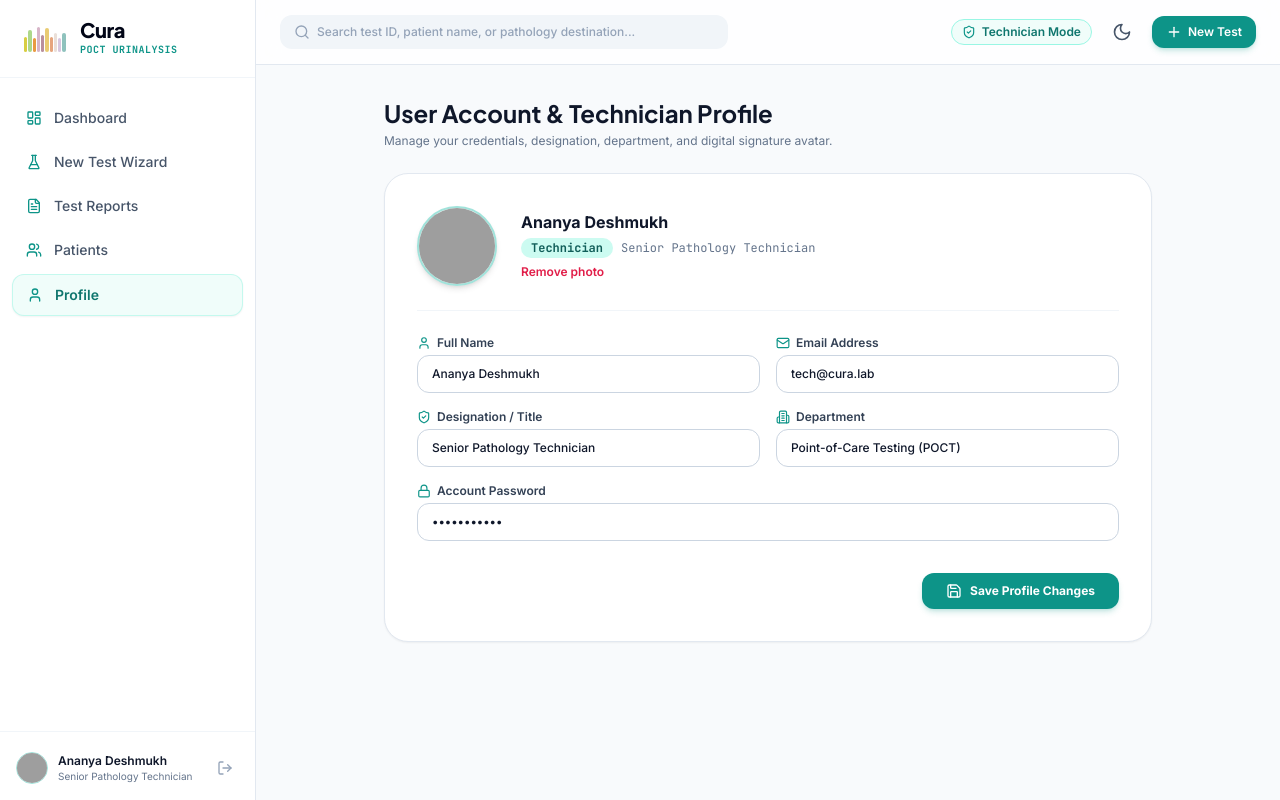
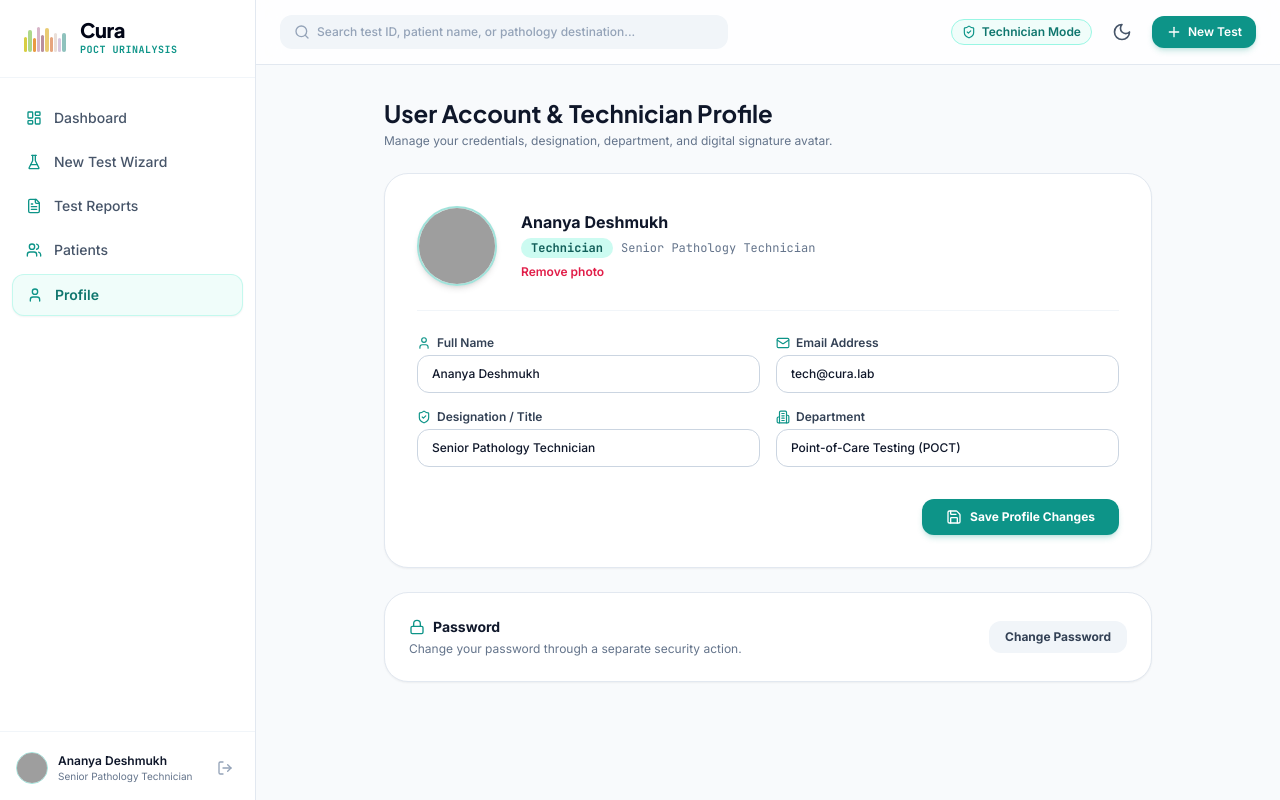
Before and after one commit to Nidhi1014858/uristrip-lab-portal, a React (Vite) app: page /profile in a window 1280 px wide. Built offline with nearby package versions, Linux system fonts and the light colour scheme; grey boxes are pictures that could not be loaded.

Commit message:
fix: separate password changes from profile updates

```diff
--- a/src/context/AuthContext.jsx
+++ b/src/context/AuthContext.jsx
@@ -55,6 +55,13 @@ export function AuthProvider({ children }) {
     return updated;
   };
 
+  const changePassword = async (currentPassword, newPassword) => {
+    if (!user) return;
+    const updated = await mockApi.changePassword(user.id, currentPassword, newPassword);
+    setUser(updated);
+    return updated;
+  };
+
   return (
     <AuthContext.Provider
       value={{
@@ -64,6 +71,7 @@ export function AuthProvider({ children }) {
         signup,
         logout,
         updateUserProfile,
+        changePassword,
         isTechnician: user?.role === 'Technician',
         isClinician: user?.role === 'Clinician'
       }}
--- a/src/pages/ProfilePage.jsx
+++ b/src/pages/ProfilePage.jsx
@@ -5,19 +5,22 @@ import { User, Mail, Lock, ShieldCheck, Building2, Upload, Save } from 'lucide-r
 import { Avatar } from '../components/common/Avatar';
 
 export function ProfilePage() {
-  const { user, updateUserProfile } = useAuth();
+  const { user, updateUserProfile, changePassword } = useAuth();
   const { addToast } = useToast();
 
   const [formData, setFormData] = useState({
     name: user?.name || '',
     email: user?.email || '',
-    password: user?.password || '',
     designation: user?.designation || '',
     department: user?.department || 'Point-of-Care Testing (POCT)',
     photoUrl: user?.photoUrl || null
   });
   const [isSubmitting, setIsSubmitting] = useState(false);
   const [confirmRemove, setConfirmRemove] = useState(false);
+  const [passwordOpen, setPasswordOpen] = useState(false);
+  const [passwordData, setPasswordData] = useState({ currentPassword: '', newPassword: '', confirmPassword: '' });
+  const [passwordError, setPasswordError] = useState('');
+  const [isChangingPassword, setIsChangingPassword] = useState(false);
 
   const handlePhotoUpload = (e) => {
     const file = e.target.files?.[0];
@@ -55,6 +58,26 @@ export function ProfilePage() {
       addToast(err.message || 'Failed to update profile', 'error');
     } finally {
       setIsSubmitting(false);
+    }
+  };
+
+  const handlePasswordSubmit = async (e) => {
+    e.preventDefault();
+    setPasswordError('');
+    if (passwordData.newPassword !== passwordData.confirmPassword) {
+      setPasswordError('New password and confirmation must match.');
+      return;
+    }
+    setIsChangingPassword(true);
+    try {
+      await changePassword(passwordData.currentPassword, passwordData.newPassword);
+      setPasswordData({ currentPassword: '', newPassword: '', confirmPassword: '' });
+      setPasswordOpen(false);
+      addToast('Password updated successfully.', 'success');
+    } catch (err) {
+      setPasswordError(err.message || 'Unable to update password.');
+    } finally {
+      setIsChangingPassword(false);
     }
   };
 
@@ -150,18 +173,6 @@ export function ProfilePage() {
             </div>
           </div>
 
-          <div>
-            <label className="block text-xs font-semibold text-slate-700 dark:text-slate-300 mb-1 flex items-center gap-1.5">
-              <Lock className="w-3.5 h-3.5 text-teal-600 dark:text-teal-400" /> Account Password
-            </label>
-            <input
-              type="password"
-              required
-              value={formData.password}
-              onChange={(e) => setFormData({ ...formData, password: e.target.value })}
-              className="w-full px-3.5 py-2.5 rounded-xl border border-slate-300 dark:border-slate-700 bg-white dark:bg-slate-800 text-xs font-medium text-slate-900 dark:text-white outline-none focus:ring-2 focus:ring-teal-500"
-            />
-          </div>
         </div>
 
         {/* Submit */}
@@ -176,6 +187,20 @@ export function ProfilePage() {
           </button>
         </div>
       </form>
+
+      <section className="bg-white dark:bg-slate-900 rounded-3xl border border-slate-200 dark:border-slate-800 p-6 shadow-sm">
+        <div className="flex items-center justify-between gap-4">
+          <div><h2 className="font-bold text-sm text-slate-900 dark:text-white flex items-center gap-2"><Lock className="w-4 h-4 text-teal-600" />Password</h2><p className="text-xs text-slate-500 mt-1">Change your password through a separate security action.</p></div>
+          <button type="button" onClick={() => { setPasswordOpen((open) => !open); setPasswordError(''); }} className="px-4 py-2 rounded-xl bg-slate-100 dark:bg-slate-800 text-slate-700 dark:text-slate-200 text-xs font-bold hover:bg-teal-50 dark:hover:bg-teal-950">{passwordOpen ? 'Cancel' : 'Change Password'}</button>
+        </div>
+        {passwordOpen && <form onSubmit={handlePasswordSubmit} className="mt-5 pt-5 border-t border-slate-100 dark:border-slate-800 space-y-4">
+          <div className="grid grid-cols-1 sm:grid-cols-3 gap-3">
+            {[['currentPassword', 'Current password'], ['newPassword', 'New password'], ['confirmPassword', 'Confirm new password']].map(([field, label]) => <div key={field}><label className="block text-xs font-semibold text-slate-700 dark:text-slate-300 mb-1">{label}</label><input type="password" required value={passwordData[field]} onChange={(e) => setPasswordData({ ...passwordData, [field]: e.target.value })} className="w-full px-3.5 py-2.5 rounded-xl border border-slate-300 dark:border-slate-700 bg-white dark:bg-slate-800 text-xs text-slate-900 dark:text-white outline-none focus:ring-2 focus:ring-teal-500" /></div>)}
+          </div>
+          {passwordError && <p className="text-xs font-semibold text-rose-600 dark:text-rose-400">{passwordError}</p>}
+          <div className="flex justify-end"><button type="submit" disabled={isChangingPassword} className="px-5 py-2.5 rounded-xl bg-teal-600 text-white text-xs font-bold disabled:opacity-50">{isChangingPassword ? 'Updating Password...' : 'Update Password'}</button></div>
+        </form>}
+      </section>
     </div>
   );
 }
--- a/src/services/mockApi.js
+++ b/src/services/mockApi.js
@@ -117,7 +117,7 @@ export const mockApi = {
     }
 
     // Roles are assigned at account creation and are intentionally immutable.
-    const { role: _ignoredRole, ...profileUpdates } = updates;
+    const { role: _ignoredRole, password: _ignoredPassword, ...profileUpdates } = updates;
     const updatedUser = {
       ...users[index],
       ...profileUpdates
@@ -146,6 +146,21 @@ export const mockApi = {
     }
 
     return updatedUser;
+  },
+
+  async changePassword(userId, currentPassword, newPassword) {
+    await delay();
+    const users = JSON.parse(localStorage.getItem(KEYS.USERS) || '[]');
+    const index = users.findIndex((user) => user.id === userId);
+    if (index === -1) throw new Error('User not found');
+    if (users[index].password !== currentPassword) throw new Error('Current password is incorrect.');
+
+    users[index] = { ...users[index], password: newPassword };
+    localStorage.setItem(KEYS.USERS, JSON.stringify(users));
+
+    const session = JSON.parse(localStorage.getItem(KEYS.SESSION) || '{}');
+    if (session.id === userId) localStorage.setItem(KEYS.SESSION, JSON.stringify(users[index]));
+    return users[index];
   },
 
   // --- TESTS ---
```
Also changed, not shown: 5 other files (tests, documents, lock files or other folders).
